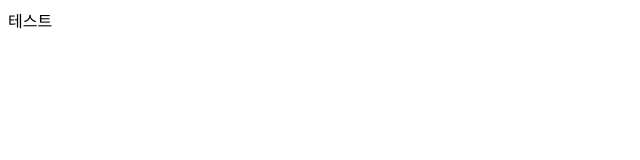
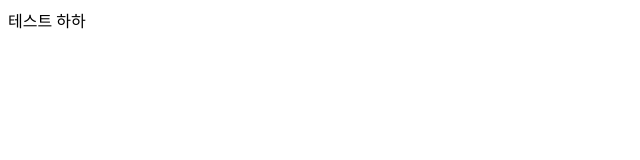
Before and after one commit to ShimGyuHwan/test, a plain HTML site: page index.html in a window 1280 px wide. Shown: the full height of the page, 0-640 px from the left. Drawn offline with Linux system fonts and the light colour scheme.

Commit message:
Update index.html

```diff
--- a/index.html
+++ b/index.html
@@ -15,6 +15,7 @@
     </head>
 <body>
 테스트
+    하하
 
 </body>
 </html>
```
